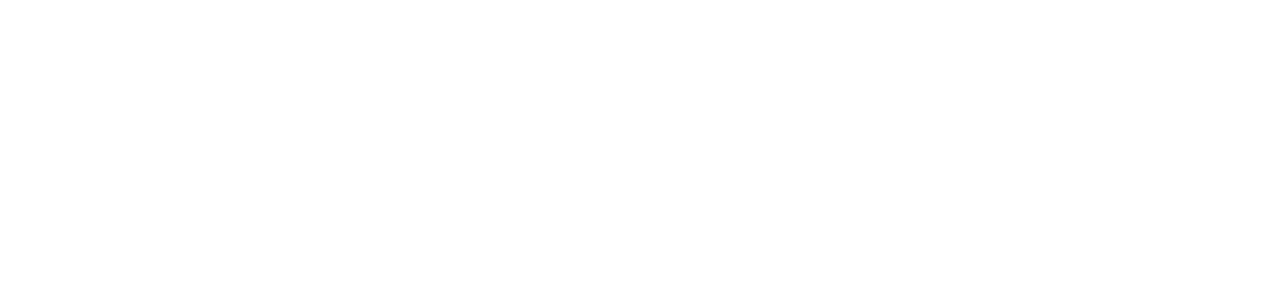
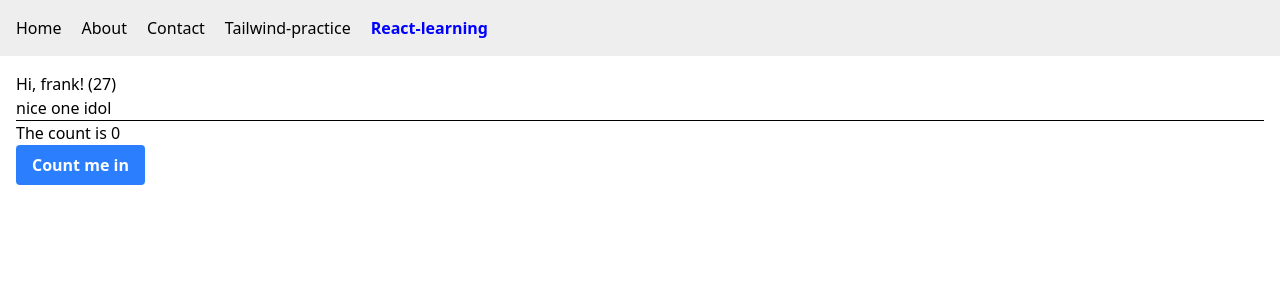
Before and after one commit to knarf22/test-myapp, a React (Vite) app: page /react-learning in a window 1280 px wide. Before the commit this address had no page. Shown: the top 300 px of the page. Built offline with nearby package versions, Linux system fonts and the light colour scheme.

Commit message:
learn about typescript props and use state props

```diff
--- /dev/null
+++ b/src/pages/ReactLearning.tsx
@@ -0,0 +1,28 @@
+import { useState } from "react"
+import CounterUseState from "../react-lessons/CounterUseState"
+import TypeProp, { type TypePropInterface } from "../react-lessons/TypeProp"
+
+const ReactLearning = () => {
+
+  const user: TypePropInterface = {
+    name: "frank",
+    age: 27,
+    message: "nice one idol",
+    isLogin: true
+  }
+
+  const [counter, setCounter] = useState(0);
+
+
+  return (
+    <>
+      <TypeProp
+          {...user}
+      />
+      <hr/>
+      <CounterUseState count={counter} setCount={setCounter}/>
+    </>
+  )
+}
+
+export default ReactLearning
--- /dev/null
+++ b/src/react-lessons/CounterUseState.tsx
@@ -0,0 +1,23 @@
+
+interface Counter {
+    // setCount: () => void;
+    setCount: React.Dispatch<React.SetStateAction<number>>;
+    count: number;
+}
+
+
+const CounterUseState = (props: Counter) => {
+    return (
+        <>
+            <h1>The count is {props.count}</h1>
+            <button
+
+                className="bg-blue-500 hover:bg-blue-700 hover:cursor-pointer text-white font-bold py-2 px-4 rounded"
+                onClick={() => props.setCount(prev=>prev + 1)}>
+                Count me in
+            </button>
+        </>
+    )
+}
+
+export default CounterUseState
--- /dev/null
+++ b/src/react-lessons/TypeProp.tsx
@@ -0,0 +1,30 @@
+
+export interface TypePropInterface{
+    message : string;
+    name : string;
+    age : number;
+    isLogin : boolean;
+}
+
+
+const TypeProp = ({message, name, age, isLogin} : TypePropInterface) => {
+    return (
+        <>
+            {isLogin
+            ?
+            <div>
+                <h1>Hi, {name}! ({age})</h1>
+                <p>{message}</p>
+
+            </div>
+            :
+            <div>
+                <h1>Bawal ka dito boy!</h1>
+            </div>
+            }
+
+        </>
+    )
+}
+
+export default TypeProp
--- a/src/routing/routes.tsx
+++ b/src/routing/routes.tsx
@@ -4,6 +4,7 @@
 import About from "../pages/About";
 import Contact from "../pages/Contact";
 import Tailwind from "../pages/Tailwind";
+import ReactLearning from "../pages/ReactLearning";
 
 
 interface RouteType {
@@ -28,5 +29,9 @@
   {
     path: "/tailwind-practice",
     element: <Tailwind />,
+  },
+   {
+    path: "/react-learning",
+    element: <ReactLearning />,
   }
 ];
--- a/src/tailwind-lessons/Position.tsx
+++ b/src/tailwind-lessons/Position.tsx
@@ -27,7 +27,7 @@
                     <div
                         style={{
                             position : "fixed",
-                            top : "20px"
+                            top : "60px"
                         }}
                         className="border-1 mt-1">This is fixed item</div>
                 </div>
```
